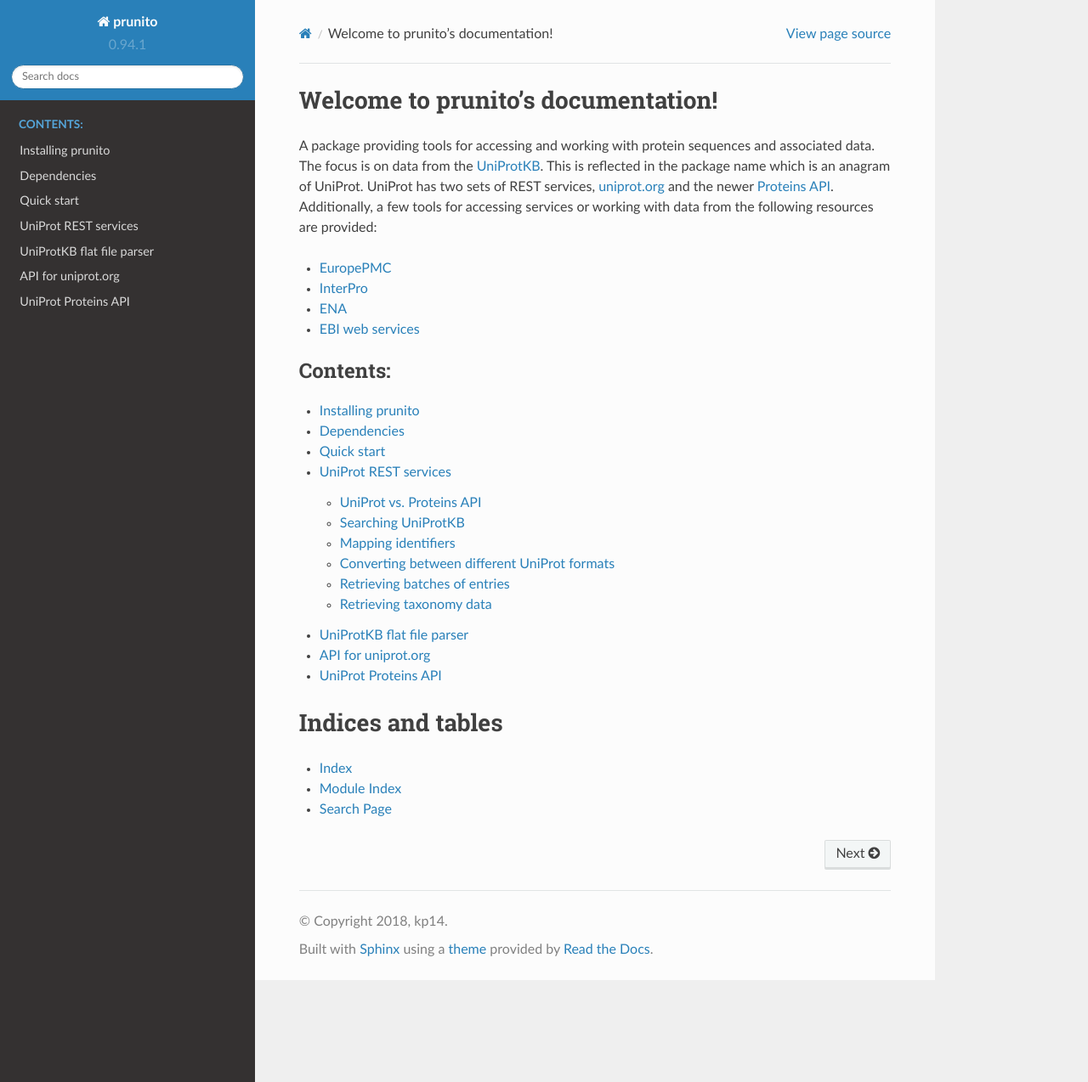
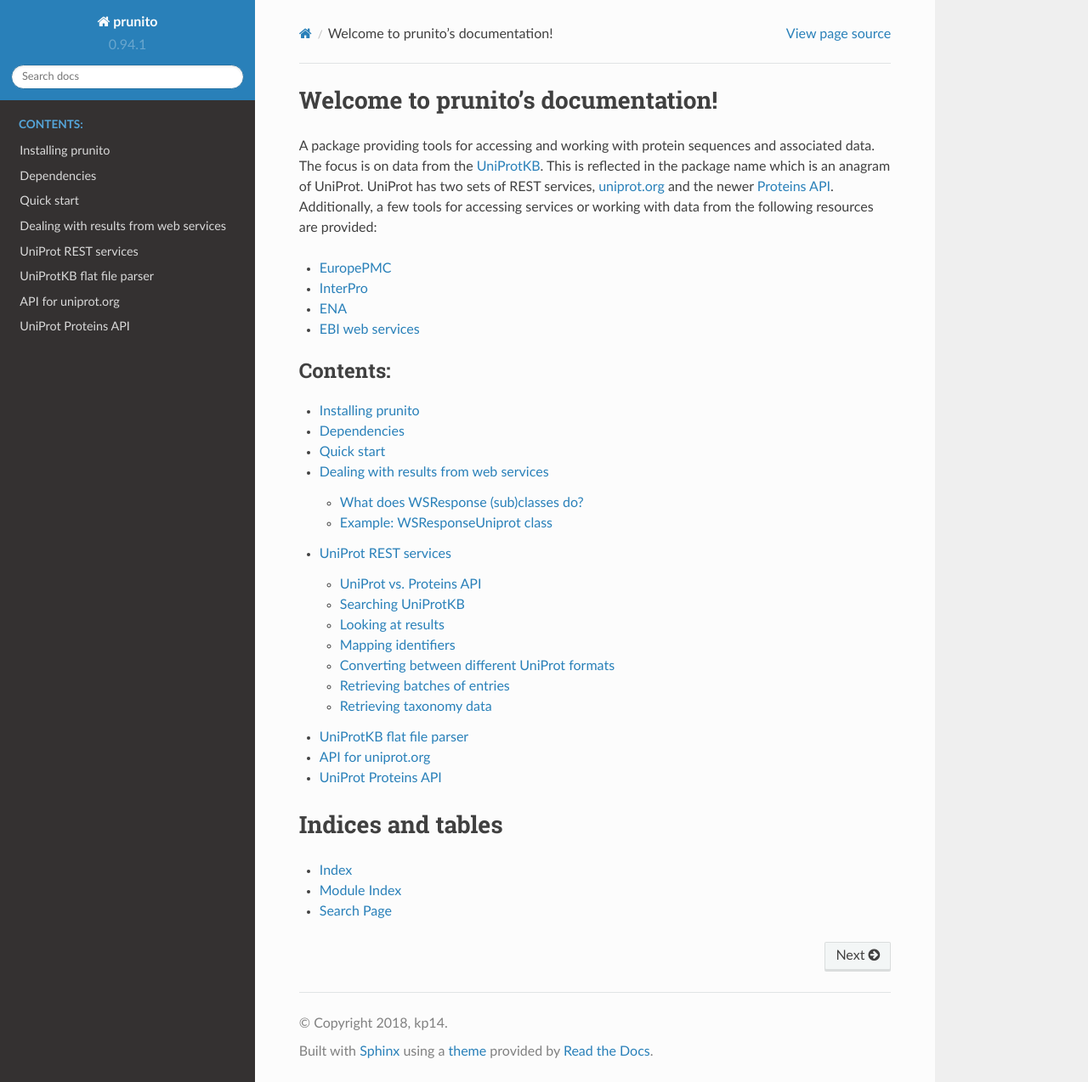
Before and after one commit to kp14/prunito, a Sphinx documentation site: the page built from docs/source/index.rst, in a window 1280 px wide and 1274 px high. Shown: the whole window at 85% size. Built offline with Sphinx 7.4.7 and the Read the Docs theme 2.0.0, drawn with Linux system fonts in a browser that asks for light colours; some of the changed lines change nothing that is shown.

Commit message:
Docs explaining WSResponse objects.

```diff
--- a/docs/source/conf.py
+++ b/docs/source/conf.py
@@ -45,6 +45,7 @@
     'sphinx.ext.coverage',
     'sphinx.ext.viewcode',
     'sphinx.ext.githubpages',
+    'sphinx.ext.intersphinx'
 ]
 
 # Add any paths that contain templates here, relative to this directory.
@@ -84,7 +85,7 @@
 .. _papi: https://www.ebi.ac.uk/proteins/api
 """
 
-
+intersphinx_mapping = {'python': ('https://docs.python.org/3', None)}
 # -- Options for HTML output -------------------------------------------------
 
 # The theme to use for HTML and HTML Help pages.  See the documentation for
--- a/docs/source/index.rst
+++ b/docs/source/index.rst
@@ -23,6 +23,7 @@
 
    installation
    quick_start
+   result_model
    uniprot_searching
    uniprot_ff_parser
    uniprot_classic_api
--- a/docs/source/quick_start.rst
+++ b/docs/source/quick_start.rst
@@ -1,7 +1,7 @@
 .. _quick_start:
 
 Quick start
-==========
+===========
 
 First, import the relevant package:
 
--- /dev/null
+++ b/docs/source/result_model.rst
@@ -0,0 +1,40 @@
+.. _result_model:
+
+Dealing with results from web services
+======================================
+
+Internally, ``prunito`` uses the wonderful `requests <http://docs.python-requests.org/en/master/>`_
+package and that provides a sophisticated ``Response`` object.
+To avoid losing the power of that object, ``prunito`` provides a wrapper around it,
+the ``WSResponse`` class (where WS stands for web service).
+Or course, format and content of results returned by calls to web services
+depend on the service and so there are custom subclasses of ``WSResponse``
+for various web services.
+
+What does WSResponse (sub)classes do?
+-------------------------------------
+
+They provide helper methods.
+For example, ``size()`` returns the number of hits if that particular web service
+gives that information or it can be quickly determined.
+``as_file_obejct()`` wraps the result's text representation in :class:`io.StringIO`.
+As many results are sequences-like--we do expect one or more hits for a call after all--
+special methods for sequences are provided wherever possible to allow iteration or
+slicing.
+Obviously, this depends on the service and kind of results.
+
+Example: WSResponseUniprot class
+--------------------------------
+
+In addition to what the parent class has, this one also:
+
+*   Has a method, ``release()``, for getting the current release.
+    Releases are specified as year_number, e.g. 2017_10.
+*   Has a method, ``date()``, to get the date of the current release.
+    This can be returned as a string or a :class:`datetime.datetime` obejct.
+*   Allows iterating over results for some formats.
+
+    When full |upkb| text entries are retrieved, they are parsed and the iterator
+    returns the ``Record`` object. For tabular data, like *list*, *gff* or *tab*,
+    lines are iterated over.
+*   Tabular data can also be returned as a pandas dataframe.
--- a/docs/source/uniprot_searching.rst
+++ b/docs/source/uniprot_searching.rst
@@ -84,6 +84,13 @@
     result = up.search_reviewed('name:laccase', frmt='fasta')
     # As laccases are enzyme, get relevant enzyme data
     result = up.search_reviewed('name:laccase', frmt='tab', columns='id,entry name,comment(FUNCTION),ec')
+
+
+.. _looking-at-results:
+
+Looking at results
+------------------
+
 
 
 .. _mapping-identifiers:
```
